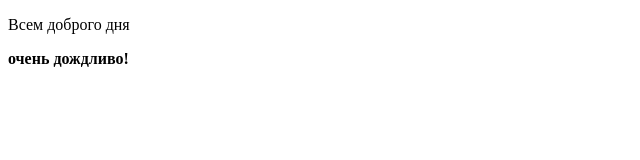
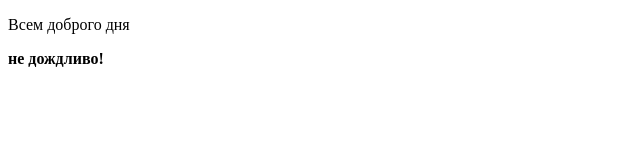
Before and after one commit to lingston/new-project, a plain HTML site: page index.html in a window 1280 px wide. Shown: the full height of the page, 0-640 px from the left. Drawn offline with Linux system fonts and the light colour scheme.

Commit message:
change 2 line

```diff
--- a/index.html
+++ b/index.html
@@ -9,7 +9,7 @@
 <body>
     <div>
         <p> Всем доброго дня</p>
-        <b>очень дождливо!</b>
+        <b>не дождливо!</b>
     </div>
 </body>
 </html>
```
